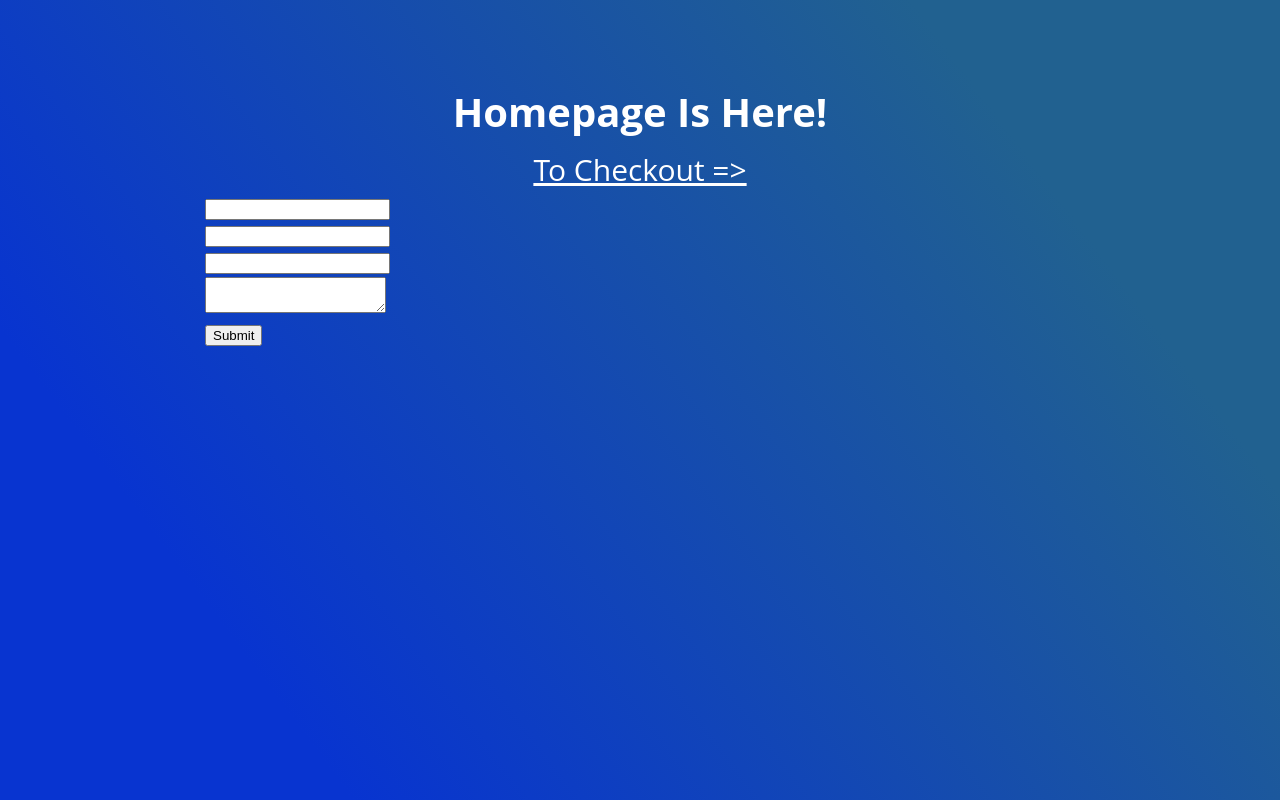
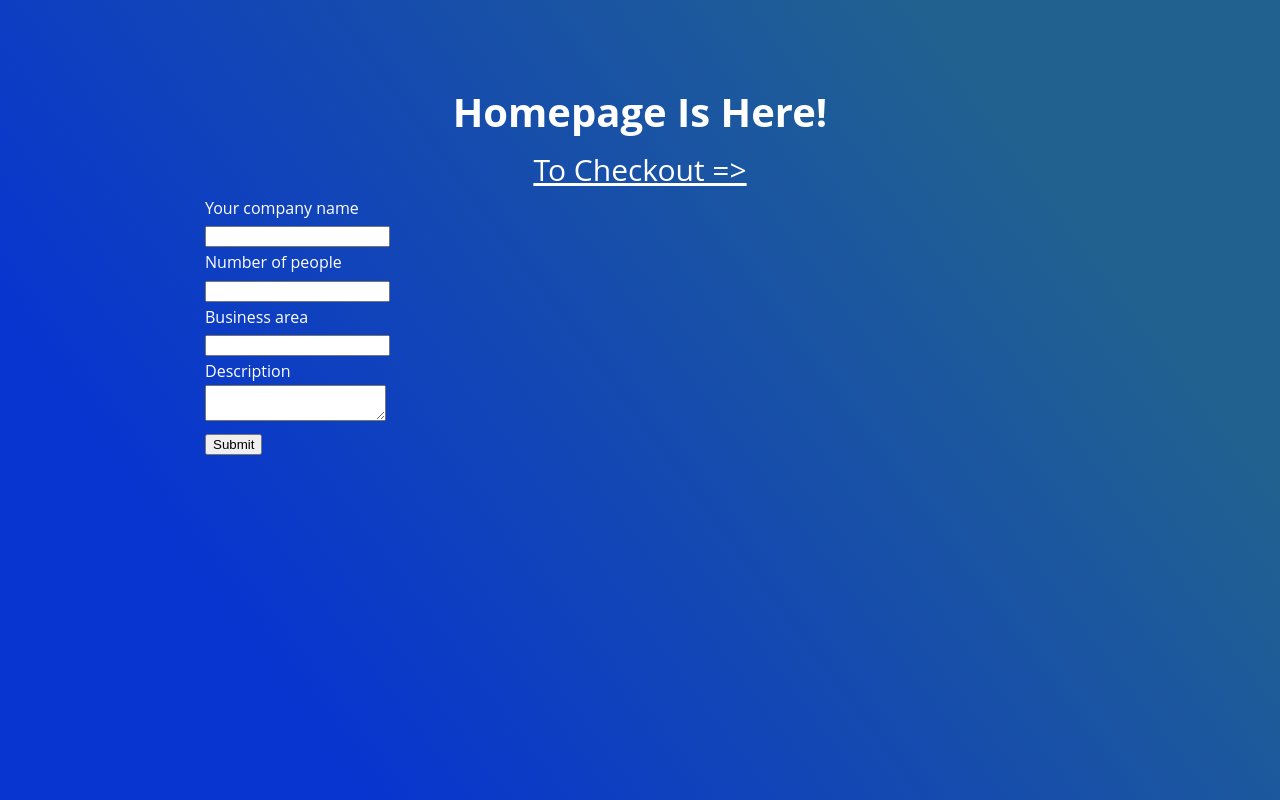
Before and after one commit to mikhailnetkachev/checkout, a React (Create React App) app: page / in a window 1280 px wide. Built offline with nearby package versions, Linux system fonts and the light colour scheme.

Commit message:
FormBuilder template have been completed.

```diff
--- a/src/components/customs/index.js
+++ b/src/components/customs/index.js
@@ -1,5 +1,7 @@
 import Input from './input';
+import Textarea from './textarea';
 
 export {
-  Input
+  Input,
+  Textarea,
 };
--- a/src/components/customs/input.js
+++ b/src/components/customs/input.js
@@ -3,12 +3,12 @@ import React from 'react';
 import { combineStrings as cs } from '../../helpers';
 
 const Input = (props) => {
-  const { className, title, error, required, ...otherProperties } = props;
+  const { className, title, error, required, isValid, ...otherProperties } = props;
   const withFlag = required ? 'withFlag' : null;
   const withError = error ? 'warn' : null;
 
   return (
-    <label className={className}>
+    <label className={cs()("customInput", className)}>
       {
         title ? (
           <div className={cs()("title", withFlag)}>{title}</div>
@@ -16,8 +16,8 @@ const Input = (props) => {
       }
 
       <input
+        className={cs()('field', withError)}
         required={required}
-        className={cs()('field', withError)}
         {...otherProperties}
       />
 
--- /dev/null
+++ b/src/components/customs/textarea.js
@@ -0,0 +1,33 @@
+import React from 'react';
+
+import { combineStrings as cs } from '../../helpers';
+
+const Textarea = (props) => {
+  const { className, title, required, error, isValid, ...otherProperties } = props;
+  const requiredClass = required ? 'required' : null;
+  const errorClass = error ? 'error' : null;
+
+  return (
+    <label className={cs()("customTextarea", className)}>
+      {
+        title ? (
+          <div className={cs()("title", requiredClass)}>{title}</div>
+        ) : null
+      }
+
+      <textarea
+        className={cs()("textarea", errorClass)}
+        required={required}
+        {...otherProperties}
+      />
+
+      {
+        error ? (
+          <div className="error">{error}</div>
+        ) : null
+      }
+    </label>
+  );
+};
+
+export default Textarea;
--- a/src/components/formBuilder/formBuilder.js
+++ b/src/components/formBuilder/formBuilder.js
@@ -1,6 +1,11 @@
 import React from 'react';
 
-import { validators } from '../../helpers';
+import { Input, Textarea } from '../customs';
+
+import {
+  combineStrings as cs,
+  validators
+} from '../../helpers';
 
 class FormBuilder extends React.Component {
 
@@ -100,7 +105,6 @@ class FormBuilder extends React.Component {
       }
     }
 
-    console.log(true);
     return true;
   };
 
@@ -128,51 +132,30 @@ class FormBuilder extends React.Component {
 
     return (
       <form
-        className={className}
+        className={cs()("formBuilder", className)}
         onSubmit={this.onSubmit}
       >
         <div className="fields">
           {
             fields.map((item) => {
 
-              if (item.type === 'text') {
+              if (item.type === 'area') {
                 return (
-                  <div>
-                    <input
-                      type="text"
-                      data-valid={item.isValid ? 1 : 0}
-                      name={item.name}
-                      onChange={this.onChange}
-                      onBlur={this.onFocusOut}
-                    />
-                  </div>
-                );
-              }
-
-              if (item.type === 'number') {
-                return (
-                  <input
-                    type="number"
-                    data-valid={item.isValid ? 1 : 0}
-                    name={item.name}
+                  <Textarea
+                    { ...item}
                     onChange={this.onChange}
                     onBlur={this.onFocusOut}
                   />
                 );
               }
 
-              if (item.type === 'area') {
-                return (
-                  <div>
-                  <textarea
-                    data-valid={item.isValid ? 1 : 0}
-                    name={item.name}
-                    onChange={this.onChange}
-                    onBlur={this.onFocusOut}
-                  />
-                  </div>
-                );
-              }
+              return (
+                <Input
+                  { ...item}
+                  onChange={this.onChange}
+                  onBlur={this.onFocusOut}
+                />
+              );
             })
           }
         </div>
--- a/src/components/pages/home.js
+++ b/src/components/pages/home.js
@@ -5,10 +5,10 @@ import FormBuilder from '../formBuilder';
 
 const Home = () => {
   const inputs = [
-    { name: 'companyName', type: 'text', checks: null },
-    { name: 'numberOfPeople', type: 'number', checks: [{ title: 'required' }, { title: 'range', from: 1, to: 99 }] },
-    { name: 'businessArea', type: 'text', checks: [{ title: 'required' }] },
-    { name: 'description', type: 'area', checks: [{ title: 'required' }] },
+    { name: 'companyName', type: 'text', checks: null, title: 'Your company name' },
+    { name: 'numberOfPeople', type: 'number', checks: [{ title: 'required' }, { title: 'range', from: 1, to: 99 }], title: 'Number of people' },
+    { name: 'businessArea', type: 'text', checks: [{ title: 'required' }], title: 'Business area' },
+    { name: 'description', type: 'area', checks: [{ title: 'required' }], title: 'Description' },
   ];
 
   return (
--- a/src/helpers/validators.js
+++ b/src/helpers/validators.js
@@ -12,7 +12,7 @@ const validators = {
     const isEmpty = !value.length;
 
     if (isEmpty) {
-      return { isValid: false, error: 'This field in required' };
+      return { isValid: false, error: 'This field is required' };
     }
 
     return { isValid: true, error: '' };
```
